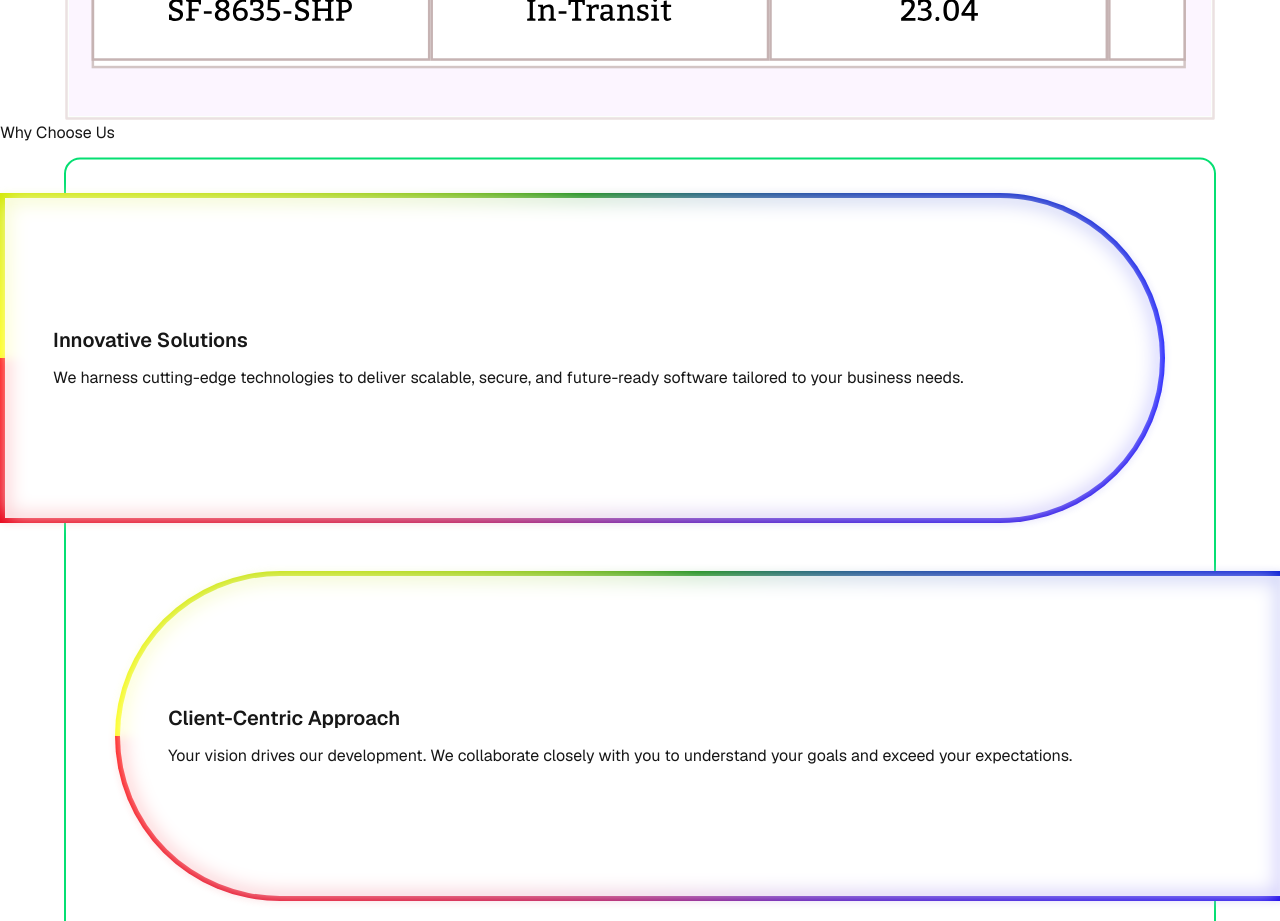
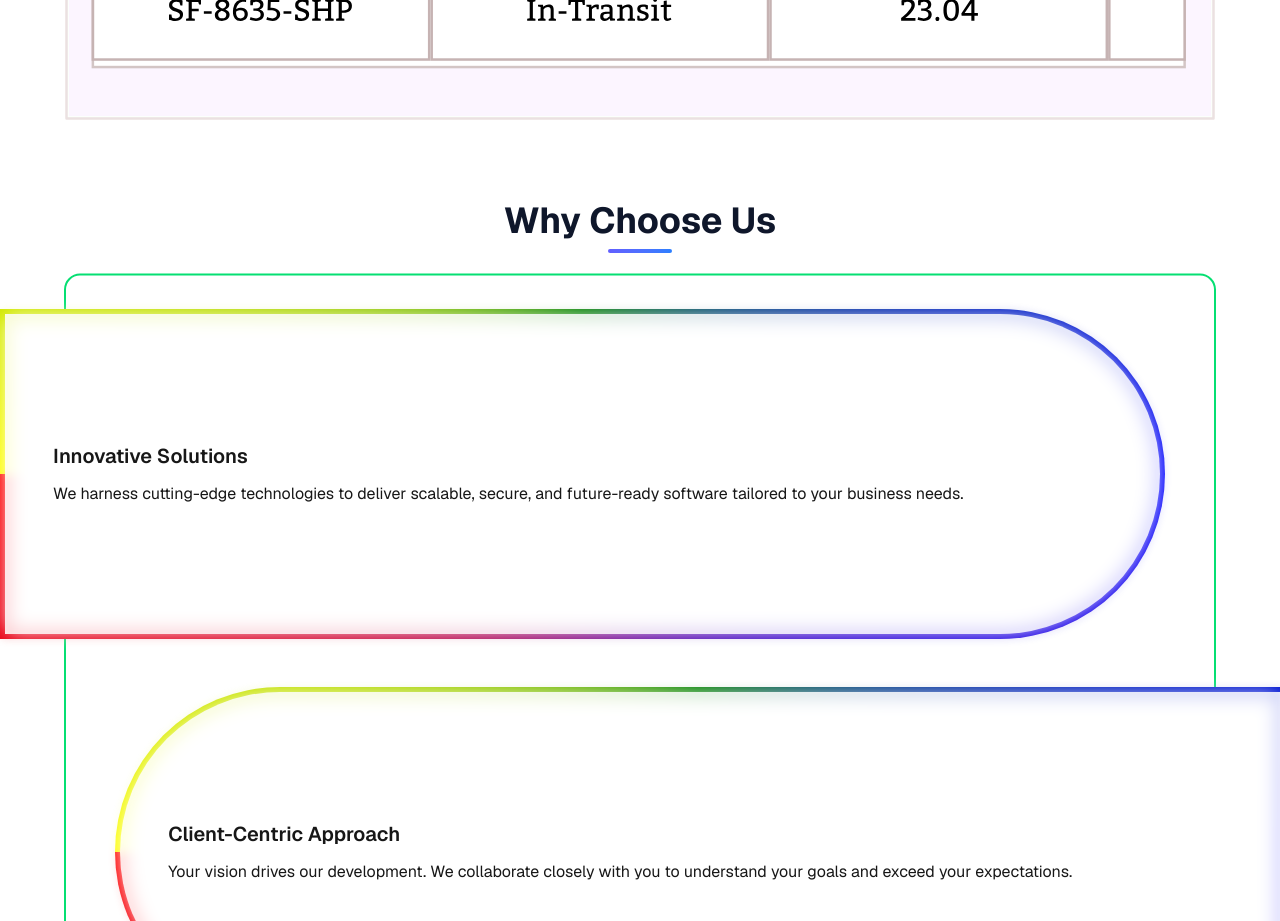
Before and after one commit to Akuafo-Patawah12/Joint_Portfolio, a Next.js app in the folder frontend/: page / in a window 1280 px wide. Shown: the part 4180-5101 px from the top of the page. Built offline with nearby package versions, Linux system fonts and the light colour scheme.

Commit message:
initial commit

```diff
--- a/frontend/src/app/globals.css
+++ b/frontend/src/app/globals.css
@@ -67,9 +67,7 @@ body {
 
 }
 
-.glowing-border:first::before{
-   scale: 1.2 1;
-}
+
 
 .glowing-border::before {
   content: "";
@@ -79,7 +77,7 @@ body {
   border-radius: inherit;
 
   background:  var(--surface, canvas);
-  transform-origin: right;
+
   filter: blur(10px);
 }
 .glowing-border::after {
--- a/frontend/src/app/page.tsx
+++ b/frontend/src/app/page.tsx
@@ -377,7 +377,9 @@ const characterAnimation = {
             <Image src={ui} alt="ui" width={300} height={300} className="w-full"/>
             </div>
 
-            <h2>Why Choose Us</h2>
+            <h2></h2>
+            <h2 className="text-4xl mt-20 font-bold text-slate-900 text-center relative pb-2 after:content-[''] after:block after:w-16 after:h-1 after:mx-auto after:mt-2 after:bg-gradient-to-r after:from-indigo-500 after:to-blue-500 after:rounded">Why Choose Us</h2>
+
 
             <div className="relative">
               <section className="w-[90%] border-2 border-green-400 rounded-t-2xl absolute h-[110%] left-1/2 top-1/2 -translate-1/2"></section>
```
